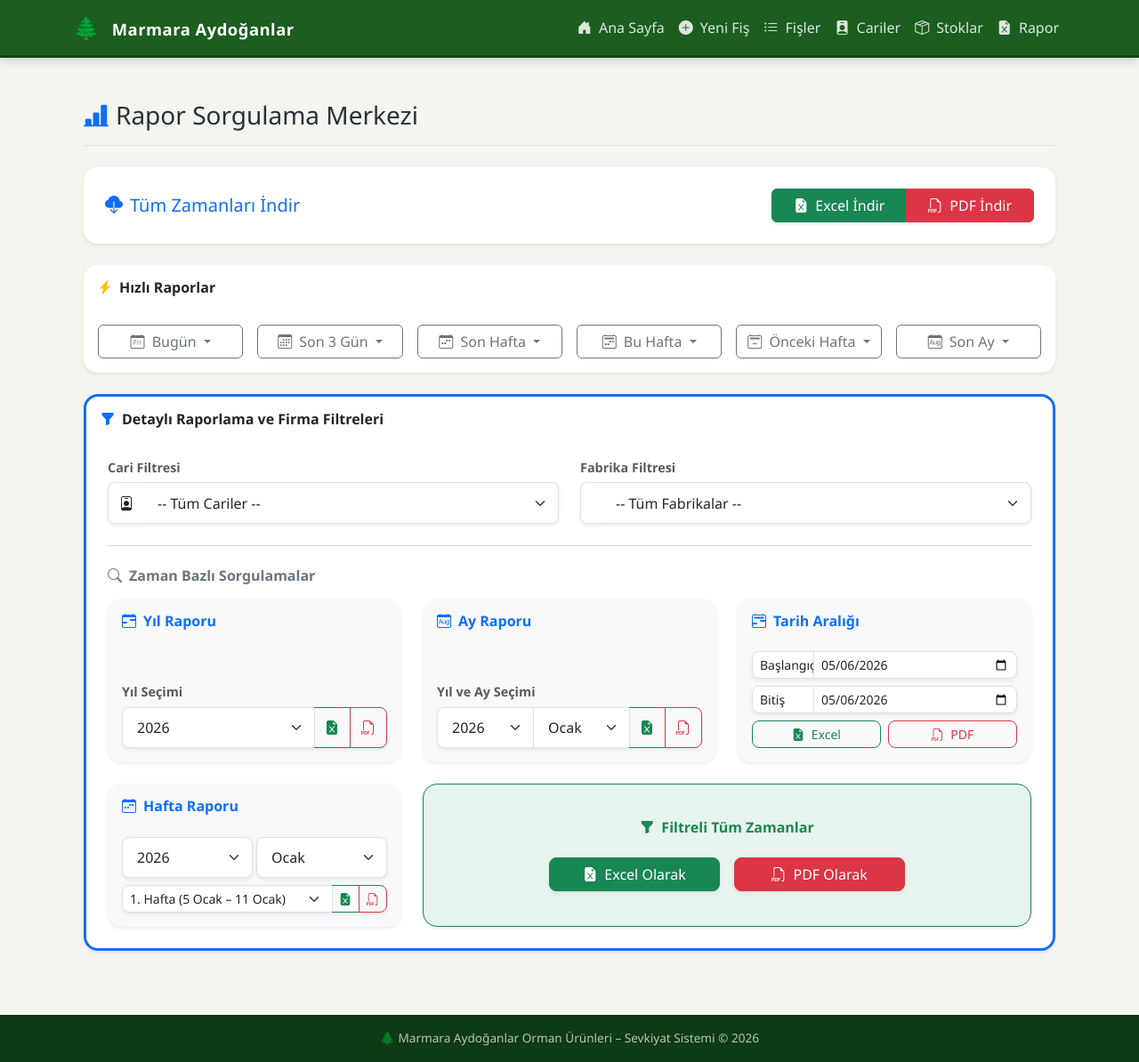
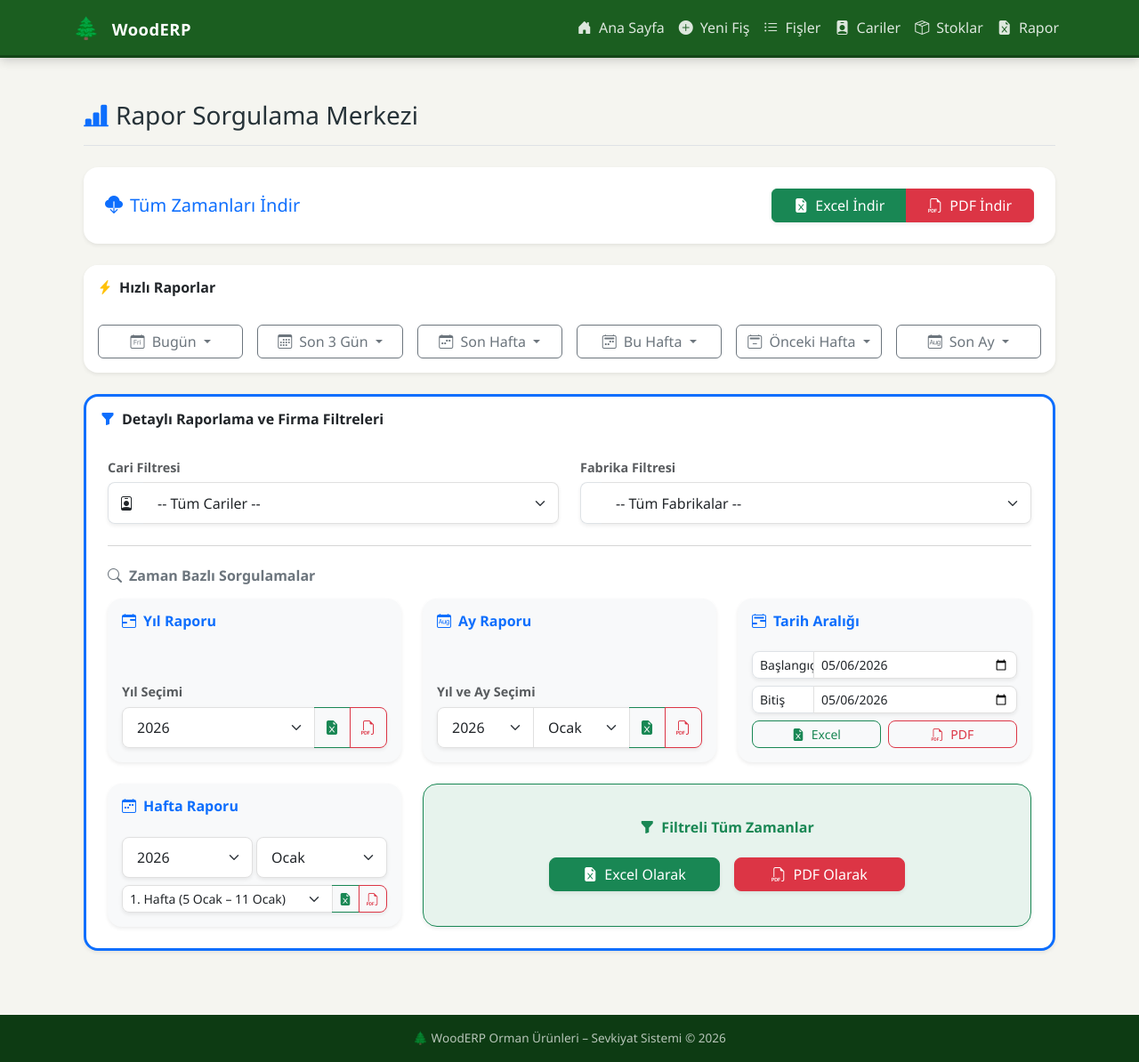
Before and after one commit to micsizru/WoodERP, a Flask app: page /raporlar in a window 1280 px wide. Shown: the whole page at 89% size. Run offline with Flask 3, Linux system fonts and the light colour scheme; some libraries are stand-ins or nearby versions.

Commit message:
Marka adı düzenlemesi

```diff
--- a/app/routes/raporlar.py
+++ b/app/routes/raporlar.py
@@ -119,10 +119,10 @@ def rapor_indir():
         })
 
     if baslangic and bitis:
-        dosya_adi = f"Marmara_Aydoganlar_Rapor_{baslangic}_{bitis}.xlsx"
+        dosya_adi = f"WoodERP_Rapor_{baslangic}_{bitis}.xlsx"
     else:
         tarih_str = datetime.now().strftime("%Y-%m-%d")
-        dosya_adi = f"Marmara_Aydoganlar_Rapor_Tumu_{tarih_str}.xlsx"
+        dosya_adi = f"WoodERP_Rapor_Tumu_{tarih_str}.xlsx"
 
     return jsonify({
         "filename": dosya_adi,
@@ -208,7 +208,7 @@ def rapor_indir_pdf():
     </head>
     <body>
         <div class="header">
-            <h1 style="color: #1B5E20; margin-bottom: 5px;">Marmara Aydoğanlar</h1>
+            <h1 style="color: #1B5E20; margin-bottom: 5px;">WoodERP</h1>
             <h3 style="margin-top: 5px;">Genel Sevkiyat Raporu</h3>
         </div>
 
@@ -293,7 +293,7 @@ def rapor_indir_pdf():
         pdf_config = get_pdf_config(current_app)
         pdf_bytes = pdfkit.from_string(html_content, False, options=options, configuration=pdf_config)
         output = io.BytesIO(pdf_bytes)
-        dosya_adi = f"Marmara_Aydoganlar_Rapor_{datetime.now().strftime('%Y%m%d_%H%M')}.pdf"
+        dosya_adi = f"WoodERP_Rapor_{datetime.now().strftime('%Y%m%d_%H%M')}.pdf"
 
         return send_file(
             output,
--- a/app/services/report_service.py
+++ b/app/services/report_service.py
@@ -86,7 +86,7 @@ class ReportService:
         </head>
         <body>
             <div class="header">
-                <h1 style="color: #1B5E20; margin-bottom: 5px;">Marmara Aydoğanlar</h1>
+                <h1 style="color: #1B5E20; margin-bottom: 5px;">WoodERP</h1>
                 <h3 style="margin-top: 5px;">Sevkiyat Fişi Bilgileri</h3>
             </div>
 
--- a/app/static/style.css
+++ b/app/static/style.css
@@ -1,5 +1,5 @@
 /* ═══════════════════════════════════════════════════════════════
-   Marmara Aydoğanlar – Sevkiyat Sistemi – Custom Styles
+   WoodERP – Sevkiyat Sistemi – Custom Styles
    ═══════════════════════════════════════════════════════════════ */
 
 :root {
--- a/app/templates/base.html
+++ b/app/templates/base.html
@@ -4,8 +4,8 @@
 <head>
     <meta charset="UTF-8">
     <meta name="viewport" content="width=device-width, initial-scale=1.0">
-    <title>Marmara Aydoğanlar – Sevkiyat Sistemi</title>
-    <meta name="description" content="Marmara Aydoğanlar Orman Ürünleri Sevkiyat ve Yönetim Sistemi">
+    <title>WoodERP – Sevkiyat Sistemi</title>
+    <meta name="description" content="WoodERP Orman Ürünleri Sevkiyat ve Yönetim Sistemi">
     <link href="https://cdn.jsdelivr.net/npm/bootstrap@5.3.3/dist/css/bootstrap.min.css" rel="stylesheet">
     <link href="https://cdn.jsdelivr.net/npm/bootstrap-icons@1.11.3/font/bootstrap-icons.min.css" rel="stylesheet">
     <link rel="icon" type="image" href="{{ url_for('static', filename='favicon.jpg') }}">
@@ -21,7 +21,7 @@
             </button>
             <a class="navbar-brand navbar-brand-custom" href="{{ url_for('main.index') }}">
                 <span class="brand-icon">🌲</span>
-                Marmara Aydoğanlar
+                WoodERP
             </a>
             <div class="collapse navbar-collapse" id="navbarNav">
                 <ul class="navbar-nav ms-auto">
@@ -85,7 +85,7 @@
     <!-- ─── Footer ─── -->
     <footer class="footer-custom text-center">
         <div class="container">
-            🌲 Marmara Aydoğanlar Orman Ürünleri – Sevkiyat Sistemi &copy; 2026
+            🌲 WoodERP Orman Ürünleri – Sevkiyat Sistemi &copy; 2026
         </div>
     </footer>
 
--- a/app/templates/raporlar.html
+++ b/app/templates/raporlar.html
@@ -75,7 +75,7 @@
                         </select>
                     </div>
                     <div class="mt-2" id="filter-cari-manual-container" style="display:none;">
-                        <input type="text" class="form-control form-control-sm" id="filter-cari-manual" placeholder="Manuel firma adı girin (örn: AYDOĞANLAR)">
+                        <input type="text" class="form-control form-control-sm" id="filter-cari-manual" placeholder="Manuel firma adı girin (örn: ABC FABRİKA)">
                         <div class="form-text text-muted" style="font-size: 0.65rem;">Eski fişlerdeki yazıma göre arama yapar.</div>
                     </div>
                 </div>
--- a/config.py
+++ b/config.py
@@ -4,7 +4,7 @@ import platform
 basedir = os.path.abspath(os.path.dirname(__file__))
 
 class Config:
-    SECRET_KEY = "marmara-aydoganlar-secret-key-2026"
+    SECRET_KEY = "wood-erp-secret-key-2026"
     SQLALCHEMY_DATABASE_URI = "sqlite:///" + os.path.join(basedir, "veritabani.db")
     SQLALCHEMY_TRACK_MODIFICATIONS = False
 
```
